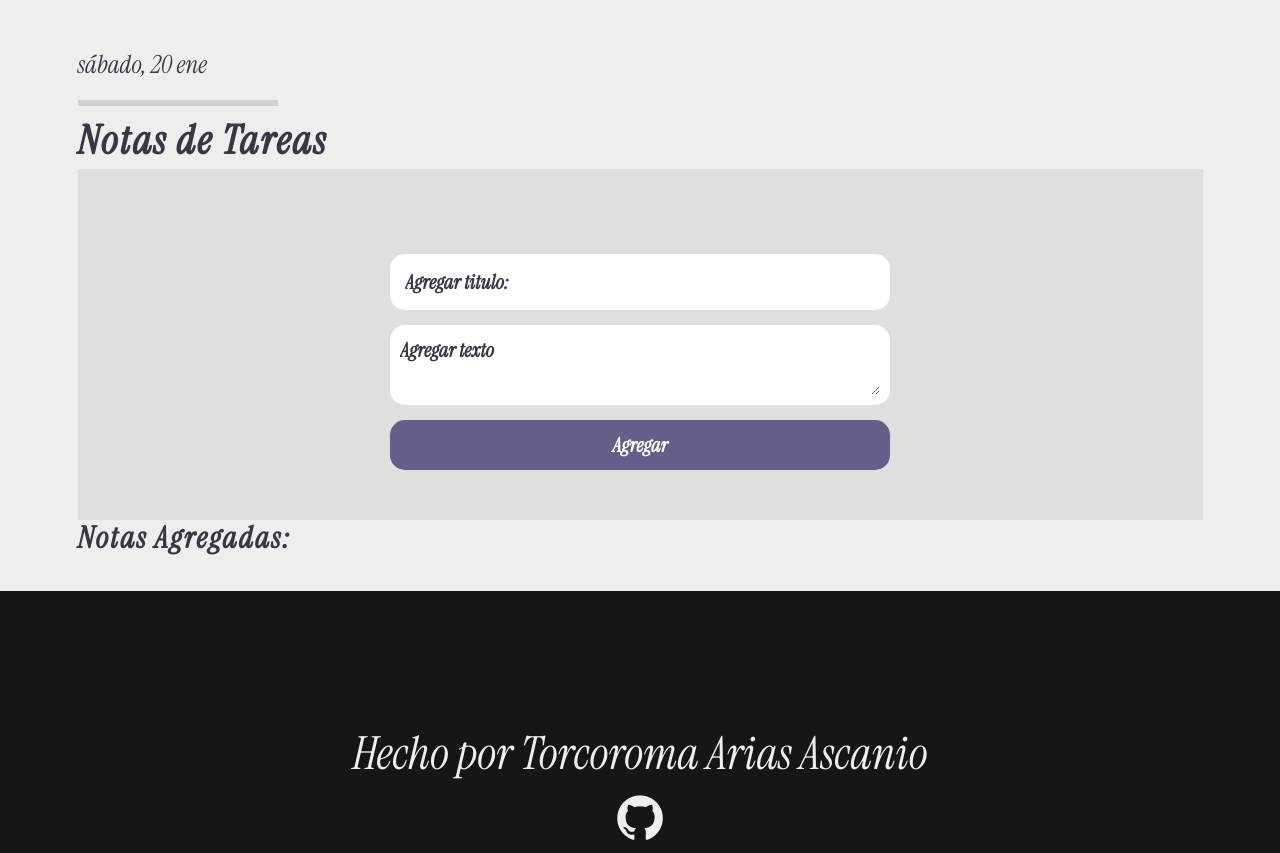
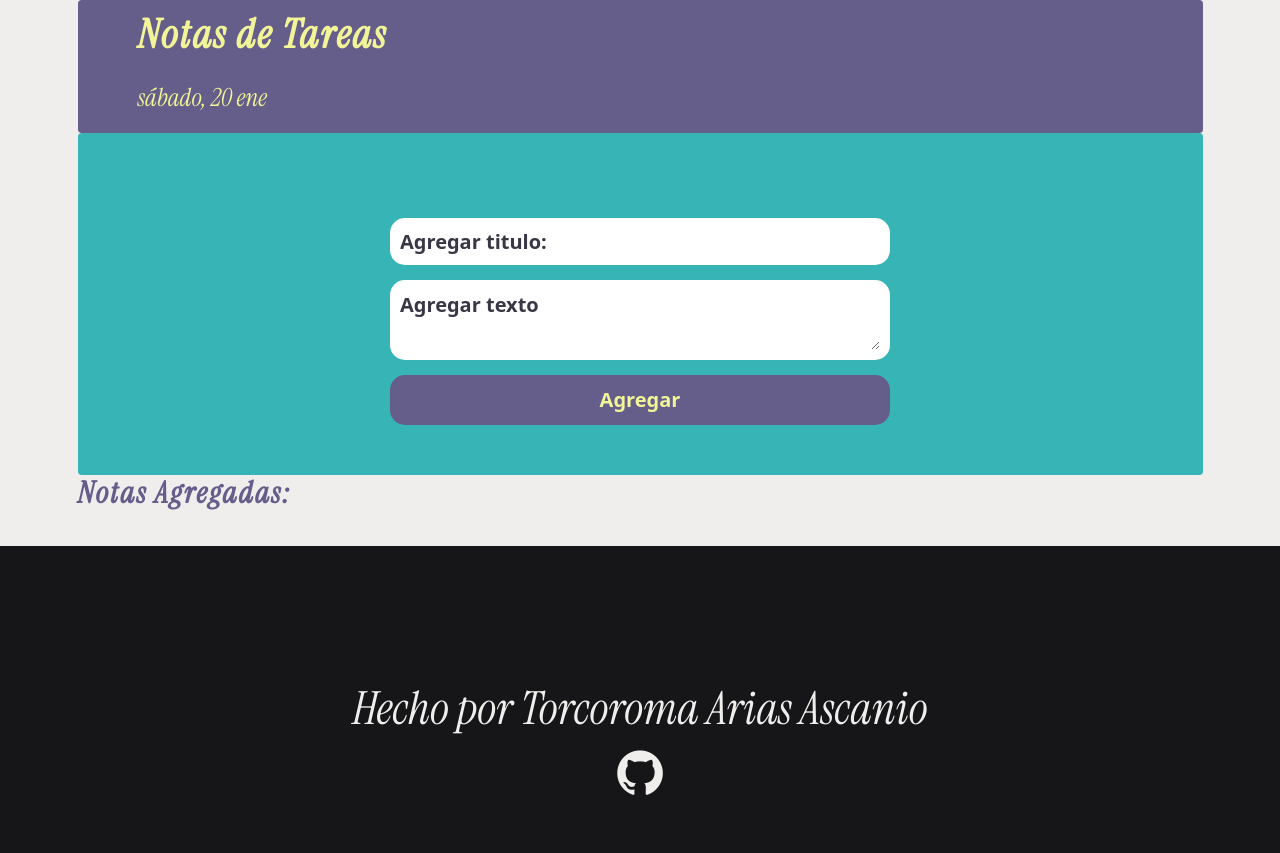
Before and after one commit to torco34/tabla-tareas-TalentLogy, a plain HTML site: page index.html in a window 1280 px wide. Shown: the top 853 px of the page. Drawn offline with nearby package versions, Linux system fonts and the light colour scheme.

Commit message:
Arreglos

```diff
--- a/css/style.css
+++ b/css/style.css
@@ -9,15 +9,16 @@
 :root {
   --pink: #d885a3;
   --purple: #655d8a;
-  --blue: #dddd;
+  --blue: #37b5b6;
   --piel: #f0eeed;
   --whether: #fff;
   --black: #393646;
+  --yellow: #f2f597;
 }
 body {
   background-color: var(--blue);
-  font-family: "Instrument Serif", serif;
 
+  font-family: "Helvetica Neue", Arial, sans-serif;
   font-size: calc(2em + 2vw);
   overflow-x: hidden;
 }
@@ -34,21 +35,24 @@ html {
   justify-content: center;
   flex-direction: column;
 
+  background-color: var(--purple);
   font-family: "Instrument Serif", serif;
 }
 .text-superios h1 {
   letter-spacing: 2px;
-  color: var(--black);
+  color: var(--yellow);
   font-weight: bold;
   font-size: 4rem;
+  margin-left: 50px;
 }
 
 /* FECHA  */
 
 #fecha {
-  color: var(--black);
-  padding: 50px 0 5px 0;
+  padding: 20px 0 5px 0;
   font-size: 2.5rem;
+  margin-left: 50px;
+  color: var(--yellow);
 }
 
 /* SECTIO FORMULARIO */
@@ -59,7 +63,6 @@ html {
   flex-direction: column;
   padding: 2rem;
   background-color: var(--blue);
-  font-family: "Instrument Serif", serif;
 }
 .container-form form {
   display: flex;
@@ -72,8 +75,9 @@ html {
   background-color: var(--whether);
   border-radius: 15px;
   display: flex;
-  padding: 1.5rem;
+  padding: 1rem;
   margin-top: 15px;
+
   width: 500px;
   -webkit-border-radius: 15px;
   -moz-border-radius: 15px;
@@ -83,6 +87,7 @@ html {
 
 .container-form .continer-input input {
   background-color: var(--whether);
+
   width: 100%;
   height: 100%;
   border-radius: 8px;
@@ -137,6 +142,7 @@ textarea::placeholder {
 .container-form .buton {
   background-color: var(--purple);
   border-radius: 15px;
+
   display: flex;
   padding: 1rem;
   margin-top: 15px;
@@ -153,7 +159,8 @@ textarea::placeholder {
   border-radius: 8px;
   font-size: 2rem;
   font-weight: bold;
-  color: var(--whether);
+
+  color: var(--yellow);
   border: none;
 }
 /* SECTION DE LAS NOTAS */
@@ -164,37 +171,45 @@ textarea::placeholder {
   gap: 1rem;
 }
 .card {
-  /* background: linear-gradient(to bottom, var(--blue), var(--purple)); */
   margin-top: 10px;
   padding: 3rem;
   color: var(--purple);
   /* background-color: var(--piel); */
-  font-family: "Instrument Serif", serif;
+  /* font-family: "Instrument Serif", serif; */
+}
+
+.card{
+  display: flex;
+ justify-content: center;
+ align-items: center;
+
 }
 .card > h3,
 p {
   color: var(--black);
   font-size: 3rem;
-  /* font-weight: bold; */
+
+  text-align: center;
+
+  font-family: "Helvetica Neue", Arial, sans-serif;
 }
 
 .card > button {
-  color: var(--whether);
+  color: var(--yellow);
   font-size: 2rem;
   width: 50%;
   margin-top: 10px;
   font-weight: bold;
   border: none;
-  background: linear-gradient(to bottom, var(--piel), var(--purple));
+  border-radius: 10px;
+  background-color: var(--purple);
 }
 
-.card:hover > button {
-  background-color: #655d8a;
-}
+
 /* agregar tarea */
 .agregadas {
   letter-spacing: 2px;
-  color: var(--black);
+  color: var(--purple);
   font-family: "Instrument Serif", serif;
   font-size: 3rem;
   font-weight: bold;
--- a/index.html
+++ b/index.html
@@ -21,14 +21,13 @@
       <div class="row">
         <div class="">
           <div class="col-mad-10">
-            <div class="text-superios">
+            <div class="text-superios p-3 rounded">
+              <h1>Notas de Tareas</h1>
               <h3 id="fecha"></h3>
-              <hr class="border border-3 border-secondary" width="200px" />
-              <h1>Notas de Tareas</h1>
             </div>
           </div>
           <div class="col-12">
-            <div class="container-form">
+            <div class="container-form rounded">
               <form>
                 <div class="continer-input">
                   <input
@@ -46,7 +45,7 @@
                   ></textarea>
                 </div>
                 <div class="buton">
-                  <button type="submit">Agregar</button>
+                  <button type="submit" class="rounded">Agregar</button>
                 </div>
               </form>
             </div>
--- a/js/tarea.js
+++ b/js/tarea.js
@@ -4,6 +4,8 @@ const titleInput = document.getElementById("title");
 const bodyInput = document.getElementById("body");
 
 const FECHA = new Date();
+
+
 fecha.innerHTML = FECHA.toLocaleDateString("es", {
   weekday: "long",
   month: "short",
@@ -23,11 +25,8 @@ function showNotes() {
   notes.forEach((note, index) => {
     const card = document.createElement("div");
     card.classList.add("card");
-
     const title = document.createElement("h3");
-
     title.textContent = note.title;
-
     const body = document.createElement("p");
     body.textContent = note.body;
 
@@ -84,8 +83,8 @@ function addNote() {
     const note = { title, body };
     notes.push(note);
     localStorage.setItem("notes", JSON.stringify(notes));
-    // titleInput.value = "";
-    // bodyInput.value = "";
+    titleInput.value = "";
+    bodyInput.value = "";
     showNotes();
   }
 }
```
